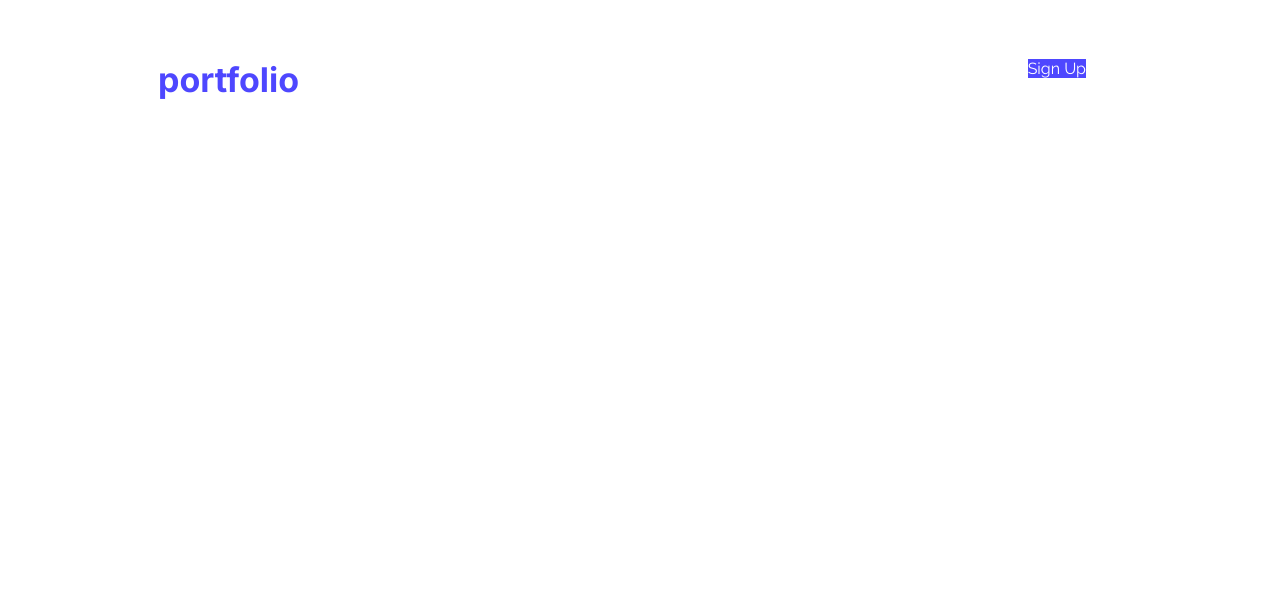
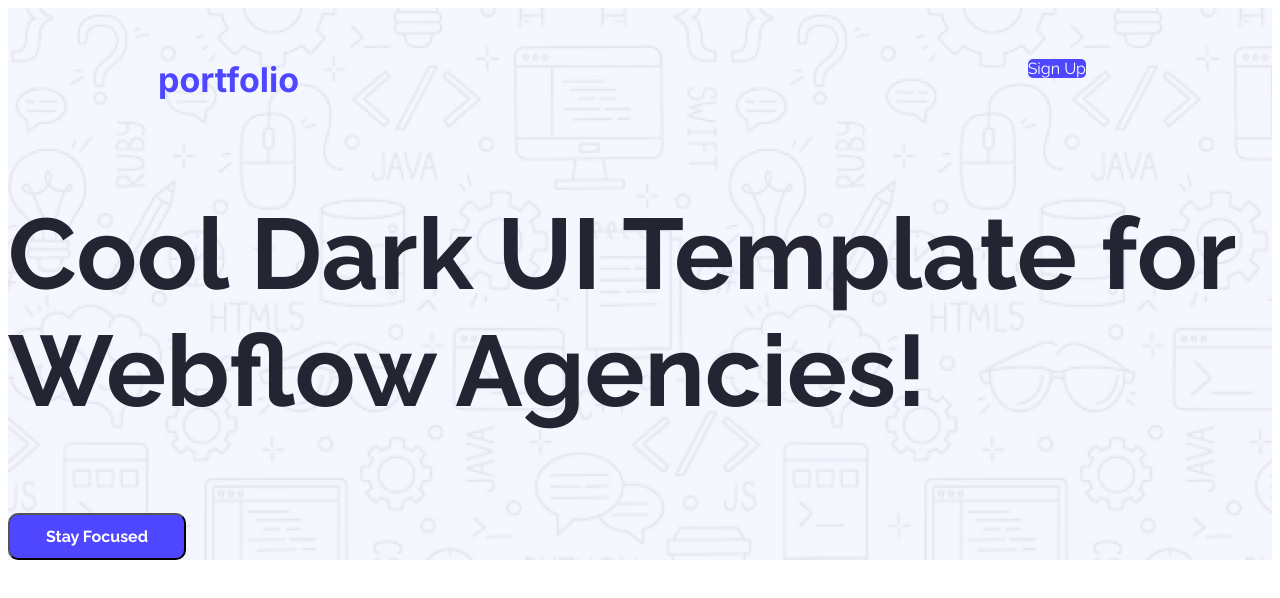
Before and after one commit to sayef35/assignment-001, a plain HTML site: page index.html in a window 1280 px wide. Drawn offline with Linux system fonts and the light colour scheme.

Commit message:
added full header part

```diff
--- a/index.html
+++ b/index.html
@@ -19,7 +19,8 @@
   <link rel="stylesheet" href="styles/assign.css">
 </head>
 <body>
-      <header>
+      <header class="header-bg"  >
+
       <nav class="nav-content">
                 <h2 class="inter-font font-h2"> portfolio</h2>
                 <ul>
@@ -27,6 +28,28 @@
 
                </ul>
        </nav>
+
+
+       <div class="div-content">
+       <div class="title-h1" >
+                    <h1 class="raleway-font" >Cool Dark UI Template for Webflow Agencies!</h1>
+
+                    <button class="btn-description raleway-font" >Stay Focused</button>
+
+       </div>
+
+
+
+
+
+
+
+
+        </div>
+
+
+
+
 
 
 
--- a/styles/assign.css
+++ b/styles/assign.css
@@ -13,7 +13,12 @@
   font-style: normal;
 }
 
+/* header bg */
+.header-bg{
+  background-image:url(../Assets/Hero-bg.png) ;
 
+
+}
 
 
 
@@ -31,14 +36,36 @@
   text-decoration: none;
   margin-top:50px ;
   margin-right:150px ;
+  border-radius:5px ;
 
 }
 .list-style{
   list-style:none ;
   padding:12px 36px ;
+
 }
 .nav-content{
   display: flex;
   justify-content: space-between;
   align-items: center;
 }
+
+.title-h1{
+  font-weight: 700;
+  font-size:50px ;
+  color:#252432 ;
+
+}
+
+
+
+.btn-description{
+  background-color: #4E47FF;
+  color: #FFFFFF;
+  padding:12px 36px;
+  border-radius:10px ;
+  align-items: center;
+  font-weight:700 ;
+  font-size:16px ;
+
+}
```
